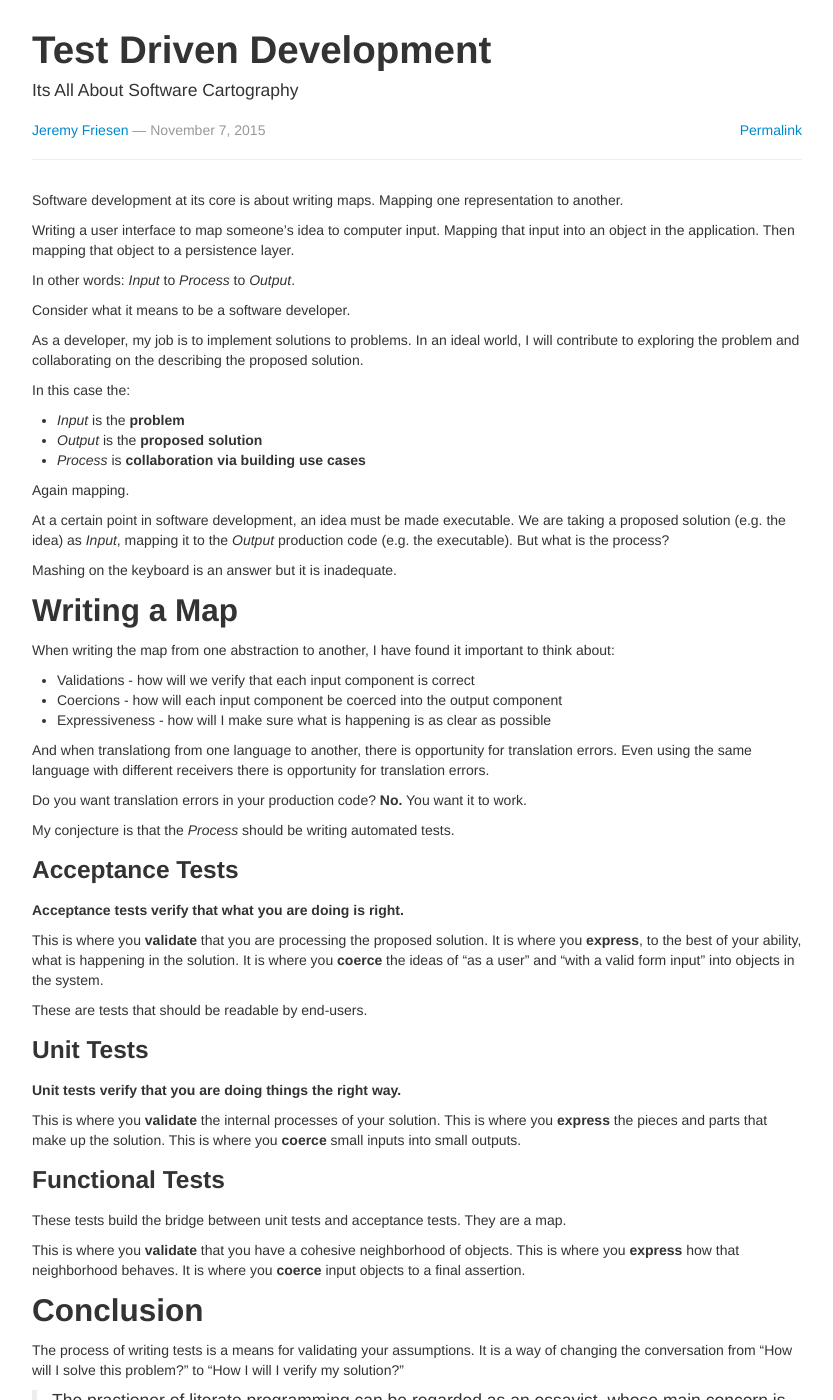
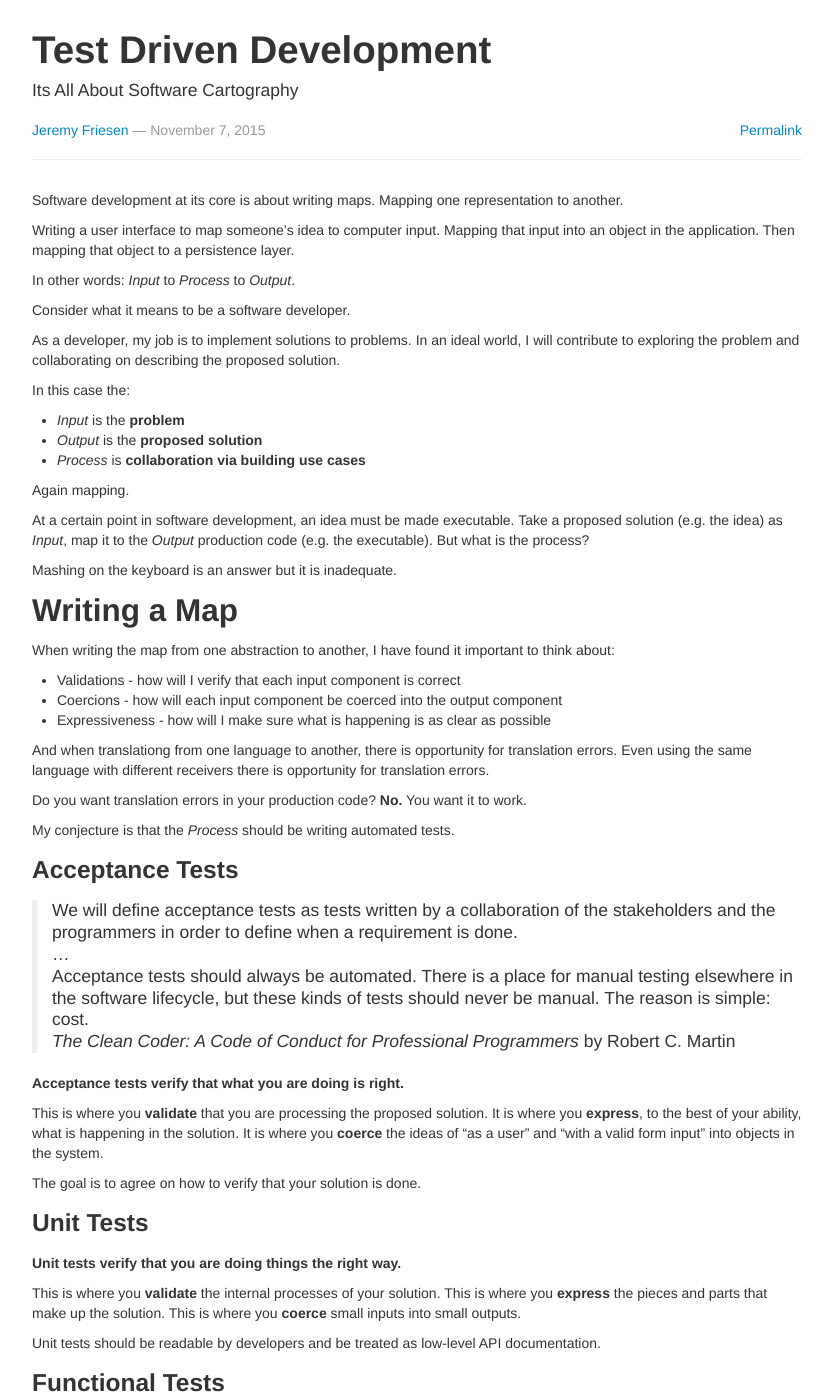
Before and after one commit to terrellt/ndlib.github.io, a Jekyll site: the page built from _posts/2015-11-07-test-driven-development.md, in a window 1280 px wide and 1400 px high. Shown: the whole window, without its empty margins (223-1056 px from the left). Built offline with Jekyll 4.4.1, drawn with Linux system fonts in a browser that asks for light colours; Markdown is read by kramdown in place of the engine named in the settings.

Commit message:
Updating test driven development

```diff
--- a/_posts/2015-11-07-test-driven-development.md
+++ b/_posts/2015-11-07-test-driven-development.md
@@ -31,7 +31,7 @@ In this case the:
 Again mapping.
 
 At a certain point in software development, an idea must be made executable.
-We are taking a proposed solution (e.g. the idea) as *Input*, mapping it to the *Output* production code (e.g. the executable).
+Take a proposed solution (e.g. the idea) as *Input*, map it to the *Output* production code (e.g. the executable).
 But what is the process?
 
 Mashing on the keyboard is an answer but it is inadequate.
@@ -40,7 +40,7 @@ Mashing on the keyboard is an answer but it is inadequate.
 
 When writing the map from one abstraction to another, I have found it important to think about:
 
-* Validations - how will we verify that each input component is correct
+* Validations - how will I verify that each input component is correct
 * Coercions - how will each input component be coerced into the output component
 * Expressiveness - how will I make sure what is happening is as clear as possible
 
@@ -54,13 +54,23 @@ My conjecture is that the *Process* should be writing automated tests.
 
 ### Acceptance Tests
 
+> We will define acceptance tests as tests written by a collaboration of the stakeholders and the programmers in order to define when a requirement is done.
+>
+> ...
+>
+> Acceptance tests should always be automated.
+> There is a place for manual testing elsewhere in the software lifecycle, but these kinds of tests should never be manual.
+> The reason is simple: cost.
+>
+> *The Clean Coder: A Code of Conduct for Professional Programmers* by Robert C. Martin
+
 **Acceptance tests verify that what you are doing is right.**
 
 This is where you **validate** that you are processing the proposed solution.
 It is where you **express**, to the best of your ability, what is happening in the solution.
 It is where you **coerce** the ideas of "as a user" and "with a valid form input" into objects in the system.
 
-These are tests that should be readable by end-users.
+The goal is to agree on how to verify that your solution is done.
 
 ### Unit Tests
 
@@ -69,6 +79,8 @@ These are tests that should be readable by end-users.
 This is where you **validate** the internal processes of your solution.
 This is where you **express** the pieces and parts that make up the solution.
 This is where you **coerce** small inputs into small outputs.
+
+Unit tests should be readable by developers and be treated as low-level API documentation.
 
 ### Functional Tests
 
```
Also changed, not shown: other parts of _posts/2015-11-07-test-driven-development.md (+1 -1 lines).
